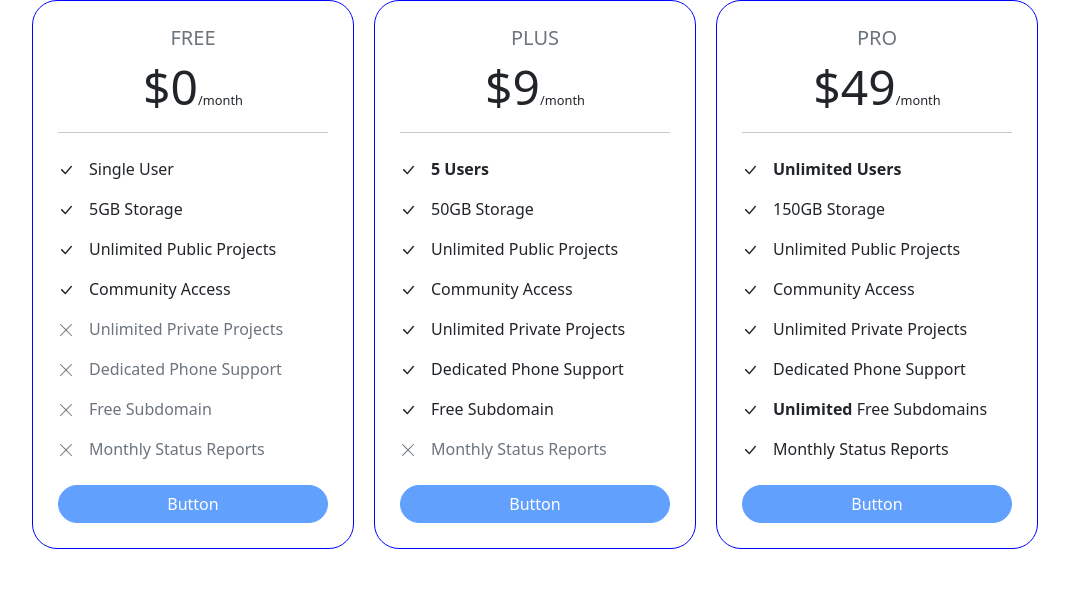
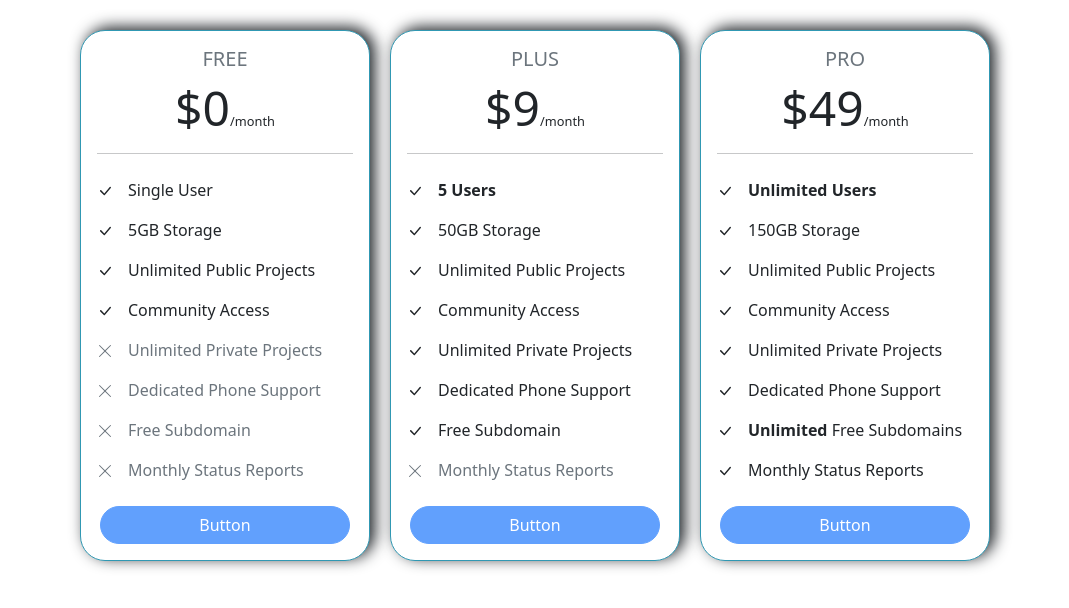
Before and after one commit to Arun3sh/pricing-table, a React (Create React App) app: page / in a window 1280 px wide. Shown: the top 608 px of the page, without its empty margins (105-1174 px from the left). Built offline with nearby package versions, Linux system fonts and the light colour scheme; the HTML template or start-up script is replaced by a standard one.

Commit message:
style update

```diff
--- a/src/App.css
+++ b/src/App.css
@@ -1,4 +1,5 @@
 .App {
+	margin: 30px 0px;
 	text-align: center;
 }
 .card-container {
@@ -8,13 +9,11 @@
 	justify-content: center;
 }
 .card {
-	border: 1px solid blue !important;
+	border: 1px solid #3098b3 !important;
+	box-shadow: 5px -3px 15px;
 	border-radius: 25px !important;
 	/* padding: 10px; */
 	min-width: 290px !important;
-}
-.card-body {
-	padding: 25px !important;
 }
 .list {
 	line-height: 40px;
@@ -35,7 +34,7 @@
 	font-size: 0.8rem;
 }
 .btn {
-	width: 270px;
+	width: 250px;
 	border-radius: 25px !important;
 	padding: 10px 50px;
 }
```
